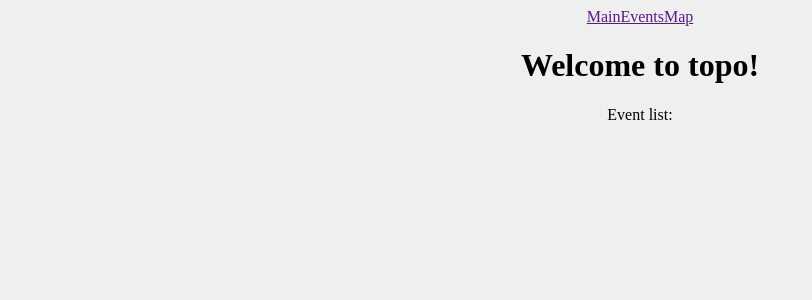
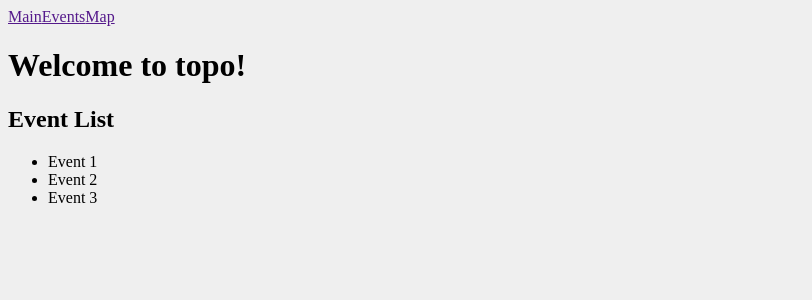
Before and after one commit to shavit/topo, an Angular app: page / in a window 1280 px wide. Shown: the top 300 px of the page, without its empty margins (0-812 px from the left). Built offline with nearby package versions, Linux system fonts and the light colour scheme.

Commit message:
Add event list

```diff
--- a/src/app/app.component.html
+++ b/src/app/app.component.html
@@ -1,14 +1,10 @@
 <!--The content below is only a placeholder and can be replaced.-->
-<div style="text-align:center">
-  <nav>
-    <a href="">Main</a>
-    <a href="">Events</a>
-    <a href="">Map</a>
-  </nav>
+<div>
+  <app-header></app-header>
   <h1>
     Welcome to {{ title }}!
   </h1>
-  <p>Event list:</p>
+  <app-event-list></app-event-list>
 </div>
 
 <router-outlet></router-outlet>
--- a/src/app/app.module.ts
+++ b/src/app/app.module.ts
@@ -3,10 +3,14 @@ import { NgModule } from '@angular/core';
 
 import { AppRoutingModule } from './app-routing.module';
 import { AppComponent } from './app.component';
+import { HeaderComponent } from './header/header.component';
+import { EventListComponent } from './event-list/event-list.component';
 
 @NgModule({
   declarations: [
-    AppComponent
+    AppComponent,
+    HeaderComponent,
+    EventListComponent
   ],
   imports: [
     BrowserModule,
--- /dev/null
+++ b/src/app/event-list/event-list.component.html
@@ -0,0 +1,6 @@
+<h2>Event List</h2>
+<ul>
+  <li>Event 1</li>
+  <li>Event 2</li>
+  <li>Event 3</li>
+</ul>
--- /dev/null
+++ b/src/app/event-list/event-list.component.ts
@@ -0,0 +1,15 @@
+import { Component, OnInit } from '@angular/core';
+
+@Component({
+  selector: 'app-event-list',
+  templateUrl: './event-list.component.html',
+  styleUrls: ['./event-list.component.scss']
+})
+export class EventListComponent implements OnInit {
+
+  constructor() { }
+
+  ngOnInit() {
+  }
+
+}
```
Also changed, not shown: src/app/event-list/event-list.component.scss (added), 1 other file (tests, documents, lock files or other folders).
